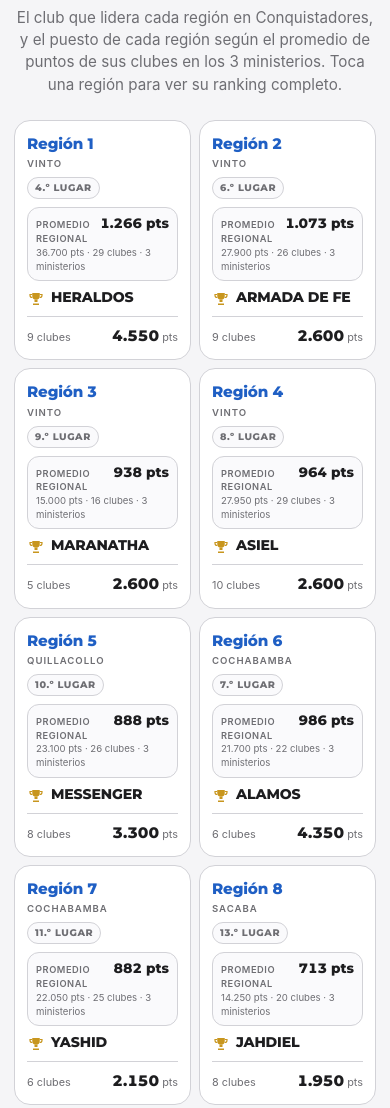
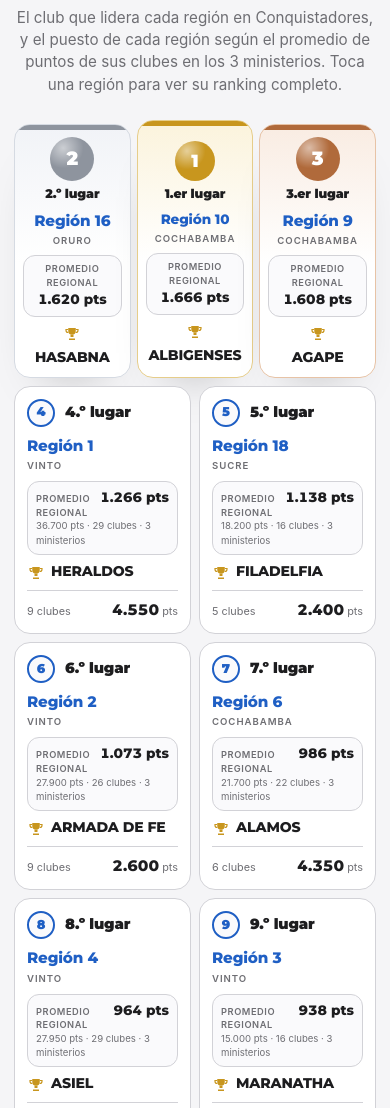
Before and after one commit to ministeriojovenmbc/ranking-mbc, a plain HTML site: page index.html in a window 390 px wide. Shown: the part 4363-5471 px from the top of the page. Drawn offline with Linux system fonts and the light colour scheme.

Commit message:
Regiones ordenadas por su puesto, con podio 2-1-3
Co-Authored-By: Claude Opus 5.5 <noreply@anthropic.com>

```diff
--- a/index.html
+++ b/index.html
@@ -221,17 +221,24 @@ button{cursor:pointer}
 .sec-title{text-align:center;display:grid;gap:10px;margin-bottom:36px}
 .sec-title h2{font-size:clamp(2rem,5vw,3.2rem);font-weight:900}
 .sec-title p{color:var(--muted);font-size:1.1rem}
-.regions{display:grid;grid-template-columns:repeat(auto-fill,minmax(240px,1fr));gap:14px}
-.reg{all:unset;box-sizing:border-box;cursor:pointer;background:var(--card);border:1px solid var(--hair);border-radius:var(--r-lg);padding:20px;display:grid;gap:12px;align-content:start;min-width:0;transition:transform .3s cubic-bezier(.2,.8,.2,1),box-shadow .3s}
+.regions,.reg-podium{display:grid;grid-template-columns:repeat(3,minmax(0,1fr));gap:14px}
+.reg-podium{align-items:end;margin-bottom:14px}
+.reg{all:unset;box-sizing:border-box;cursor:pointer;background:var(--card);border:1px solid var(--hair);border-radius:var(--r-lg);padding:20px;display:grid;gap:12px;align-content:start;min-width:0;position:relative;overflow:hidden;transition:transform .3s cubic-bezier(.2,.8,.2,1),box-shadow .3s;--m:var(--av)}
 .reg:hover{transform:translateY(-3px);box-shadow:0 18px 40px -22px rgba(0,0,0,.35)}
 .reg:focus-visible{outline:3px solid var(--accent);outline-offset:3px}
-.reg .top{display:flex;justify-content:space-between;align-items:flex-start;gap:8px}
 .reg .tn{display:grid;gap:2px;min-width:0}
-.rplace{flex:none;font-family:var(--f-head);font-weight:800;font-size:.68rem;letter-spacing:.06em;text-transform:uppercase;color:var(--muted);background:var(--card-2);border:1px solid var(--hair);border-radius:999px;padding:4px 9px;white-space:nowrap}
-.reg.r1 .rplace{color:var(--gold-ink);background:radial-gradient(circle at 30% 25%,#FFF6D2,#F2CD5C 45%,#C8961E);border-color:#C8961E}
-.reg.r2 .rplace{color:#2B2F36;background:linear-gradient(180deg,#F3F5F8,#B7BCC5);border-color:#9AA1AC}
-.reg.r3 .rplace{color:#3B1E0C;background:linear-gradient(180deg,#F6D6BE,#C47A47);border-color:#B06A3B}
-.reg.r1{border-color:var(--gold-line);background:linear-gradient(180deg,var(--gold-tint),var(--card) 55%)}
+.rhead{display:flex;align-items:center;gap:10px}
+.rmedal{width:34px;height:34px;flex:none;border-radius:50%;display:grid;place-items:center;font-family:var(--f-head);font-weight:900;font-size:.95rem;color:var(--av);background:var(--card-2);border:2px solid var(--av)}
+.rplace{font-family:var(--f-head);font-weight:900;font-size:1.15rem;letter-spacing:-.01em;color:var(--ink)}
+.reg.rp1,.reg.rp2,.reg.rp3{box-shadow:0 26px 50px -34px rgba(0,0,0,.35)}
+.reg.rp1::before,.reg.rp2::before,.reg.rp3::before{content:"";position:absolute;inset:0 0 auto 0;height:5px;background:var(--m)}
+.reg.rp1{--m:var(--gold);border-color:var(--gold-line);background:linear-gradient(180deg,var(--gold-tint),var(--card) 55%);padding-block:30px 22px}
+.reg.rp2{--m:var(--silver);border-color:var(--silver-line);background:linear-gradient(180deg,var(--silver-tint),var(--card) 55%)}
+.reg.rp3{--m:var(--bronze);border-color:var(--bronze-line);background:linear-gradient(180deg,var(--bronze-tint),var(--card) 55%)}
+.reg.rp1 .rmedal,.reg.rp2 .rmedal,.reg.rp3 .rmedal{border:0;color:#fff;background:radial-gradient(circle at 30% 25%,rgba(255,255,255,.55),transparent 45%),var(--m);width:44px;height:44px;font-size:1.2rem}
+.reg.rp1 .rmedal{width:52px;height:52px;font-size:1.45rem}
+.reg.rp1 .rplace{font-size:1.45rem}
+.reg.rp1 .rname{font-size:1.35rem}
 .ravg{display:grid;grid-template-columns:1fr auto;align-items:baseline;gap:0 8px;background:var(--card-2);border:1px solid var(--hair);border-radius:12px;padding:8px 10px}
 .ravg span{font-size:.7rem;font-weight:600;letter-spacing:.06em;text-transform:uppercase;color:var(--muted)}
 .ravg b{font-family:var(--f-head);font-weight:800;font-size:1rem;color:var(--ink);font-variant-numeric:tabular-nums}
@@ -392,10 +399,23 @@ td.n{width:120px} td.n input{padding:6px 9px;text-align:right;font-variant-numer
   .sec-title{margin-bottom:24px}
   .sec-title p{font-size:.95rem}
   .regions{grid-template-columns:repeat(2,minmax(0,1fr));gap:8px}
+  .reg-podium{gap:6px;margin-bottom:8px}
+  .reg-podium .reg{padding:12px 8px;gap:7px;justify-items:center;text-align:center}
+  .reg-podium .reg.rp1{padding-block:20px 14px}
+  .reg-podium .rhead{flex-direction:column;gap:4px}
+  .reg-podium .rmedal{width:32px;height:32px;font-size:.9rem}
+  .reg-podium .reg.rp1 .rmedal{width:40px;height:40px;font-size:1.1rem}
+  .reg-podium .rplace,.reg-podium .reg.rp1 .rplace{font-size:.78rem}
+  .reg-podium .rname,.reg-podium .reg.rp1 .rname{font-size:.85rem}
+  .reg-podium .ravg{grid-template-columns:1fr;justify-items:center;padding:6px 4px;width:100%;box-sizing:border-box}
+  .reg-podium .ravg small{display:none}
+  .reg-podium .cl{flex-direction:column;align-items:center;gap:2px}
+  .reg-podium .cl b{font-size:.72rem}
+  .reg-podium .ft{display:none}
+  .rplace{font-size:.92rem}
+  .rmedal{width:28px;height:28px;font-size:.8rem}
   .reg{padding:12px;gap:8px;border-radius:16px}
   .reg .rname{font-size:.95rem}
-  .reg .top{flex-direction:column;gap:6px}
-  .rplace{font-size:.6rem;padding:3px 7px}
   .ravg{padding:6px 8px}
   .ravg span{font-size:.58rem}
   .ravg b{font-size:.85rem}
@@ -491,6 +511,7 @@ td.n{width:120px} td.n input{padding:6px 9px;text-align:right;font-variant-numer
       <h2 id="h-reg">Lo mejor de cada región.</h2>
       <p>El club que lidera cada región en <span id="regArea">Conquistadores</span>, y el puesto de cada región según el promedio de puntos de sus clubes en los 3 ministerios. Toca una región para ver su ranking completo.</p>
     </div>
+    <div class="reg-podium" id="regPodium"></div>
     <div class="regions" id="regions"></div>
   </section>
 </main>
@@ -628,17 +649,21 @@ function render(){
   }
 
   const RS=regionStats();
-  let rh="";
-  for(let r=1;r<=N_REG;r++){
-    const rc=list.filter(c=>c.region===r),ch=rc[0],st=RS[r];
-    rh+='<button class="reg'+(ch?"":" none")+(st&&st.puesto<=3?" r"+st.puesto:"")+'" type="button" data-region="'+r+'"><div class="top"><div class="tn"><span class="rname">'+esc(rname(r))+'</span>'+(UBIC[r]?'<span class="ubic">'+esc(UBIC[r])+'</span>':'')+'</div>'+(st?'<span class="rplace" title="Puesto por promedio de los 3 ministerios">'+lugar(st.puesto)+'</span>':'')+'</div>'+
+  const regCard=r=>{
+    const rc=list.filter(c=>c.region===r),ch=rc[0],st=RS[r],pz=st?st.puesto:0;
+    return '<button class="reg'+(ch?"":" none")+(pz&&pz<=3?" rp"+pz:"")+'" type="button" data-region="'+r+'">'+
+      (st?'<div class="rhead"><span class="rmedal">'+pz+'</span><span class="rplace">'+lugar(pz)+'</span></div>':'')+
+      '<div class="tn"><span class="rname">'+esc(rname(r))+'</span>'+(UBIC[r]?'<span class="ubic">'+esc(UBIC[r])+'</span>':'')+'</div>'+
       (st?'<div class="ravg"><span>Promedio regional</span><b>'+fmt(st.prom)+' pts</b><small>'+fmt(st.total)+' pts · '+st.n+' clubes · 3 ministerios</small></div>':'')+
       (ch?'<div class="cl">'+trophy+'<b>'+esc(ch.nombre)+'</b></div><div class="ft"><span>'+rc.length+(rc.length===1?" club":" clubes")+'</span><span><span class="num">'+fmt(ch.puntos)+'</span> pts</span></div>'
-         :'<div class="cl"><b>Sin clubes registrados</b></div><div class="ft"><span>0 clubes</span><span>—</span></div>')+'</button>';
-  }
-  $("regions").innerHTML=rh;
+         :'<div class="cl"><b>Sin clubes en esta Área</b></div><div class="ft"><span>0 clubes</span><span>—</span></div>')+'</button>';
+  };
+  const orden=Array.from({length:N_REG},(_,i)=>i+1).sort((x,y)=>(RS[x]?RS[x].puesto:99)-(RS[y]?RS[y].puesto:99)||x-y);
+  const podio=orden.slice(0,3);
+  $("regPodium").innerHTML=podio.length===3?[podio[1],podio[0],podio[2]].map(regCard).join(""):"";
+  $("regions").innerHTML=orden.slice(podio.length===3?3:0).map(regCard).join("");
 
-  if(S.lastArea!==S.area){S.lastArea=S.area;for(const el of [$("top"),$("regions")]){el.classList.remove("swap");void el.offsetWidth;el.classList.add("swap")}}
+  if(S.lastArea!==S.area){S.lastArea=S.area;for(const el of [$("top"),$("regions"),$("regPodium")]){el.classList.remove("swap");void el.offsetWidth;el.classList.add("swap")}}
 
   if(!$("regionOverlay").hidden&&S.openRegion)renderRegion(S.openRegion);
 }
@@ -680,7 +705,7 @@ for(const t of document.querySelectorAll(".area"))t.addEventListener("click",()=
 window.addEventListener("hashchange",()=>{const h=location.hash.slice(1);if(AREAS[h]&&h!==S.area)setArea(h,false)});
 {const h=location.hash.slice(1);if(AREAS[h])S.area=h;else{try{const v=localStorage.getItem("mbc-area");if(AREAS[v])S.area=v}catch(e){}}}
 
-$("regions").addEventListener("click",e=>{const b=e.target.closest("[data-region]");if(!b)return;renderRegion(+b.dataset.region);openOverlay("regionOverlay")});
+for(const el of [$("regions"),$("regPodium")])el.addEventListener("click",e=>{const b=e.target.closest("[data-region]");if(!b)return;renderRegion(+b.dataset.region);openOverlay("regionOverlay")});
 function openOverlay(id){$(id).hidden=false;document.body.style.overflow="hidden";$(id).querySelector("[data-close]").focus()}
 function closeOverlay(id){$(id).hidden=true;document.body.style.overflow="";if(id==="regionOverlay")S.openRegion=null}
 for(const o of document.querySelectorAll(".overlay"))o.addEventListener("click",e=>{if(e.target===o||e.target.closest("[data-close]"))closeOverlay(o.id)});
```
